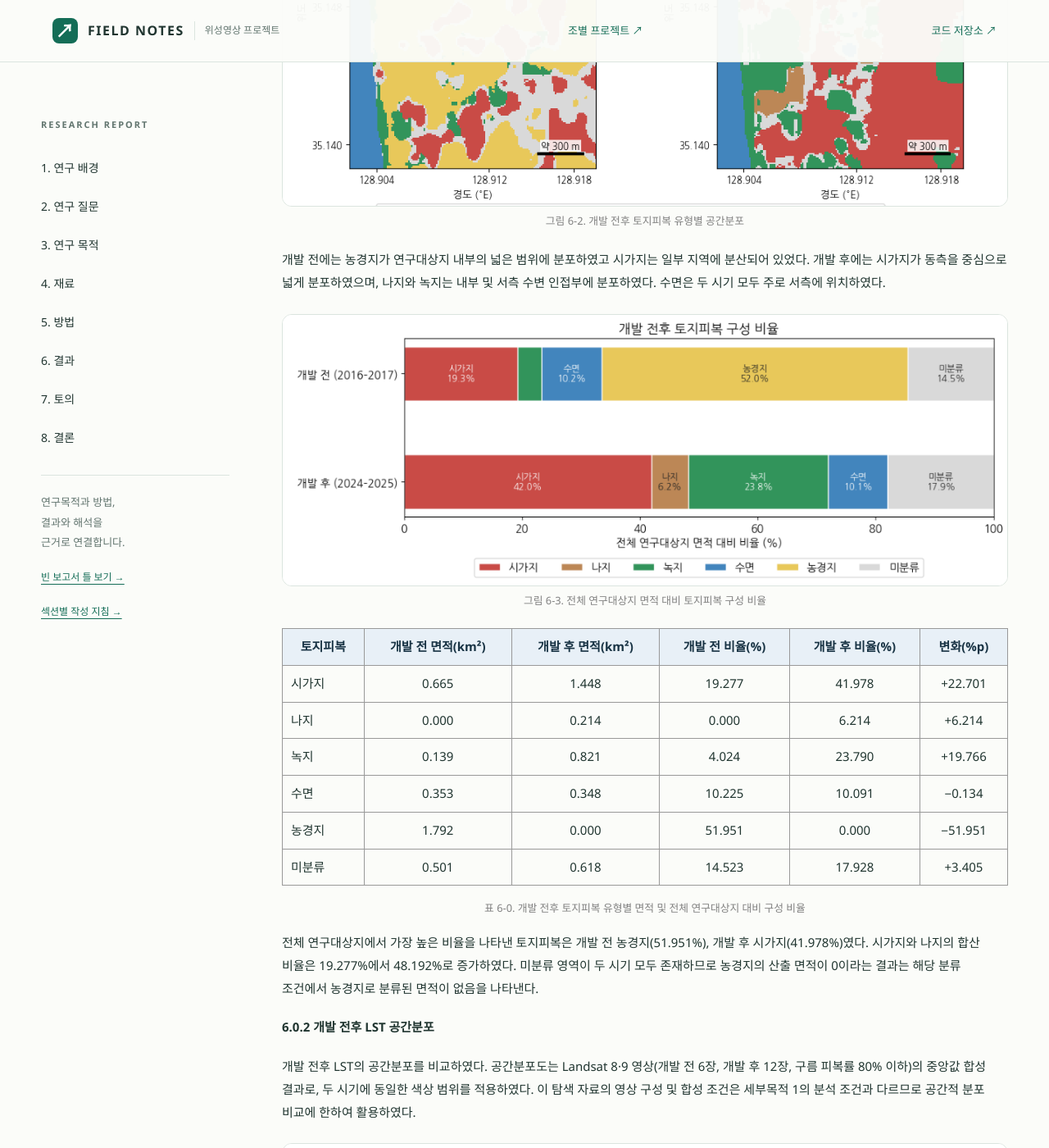
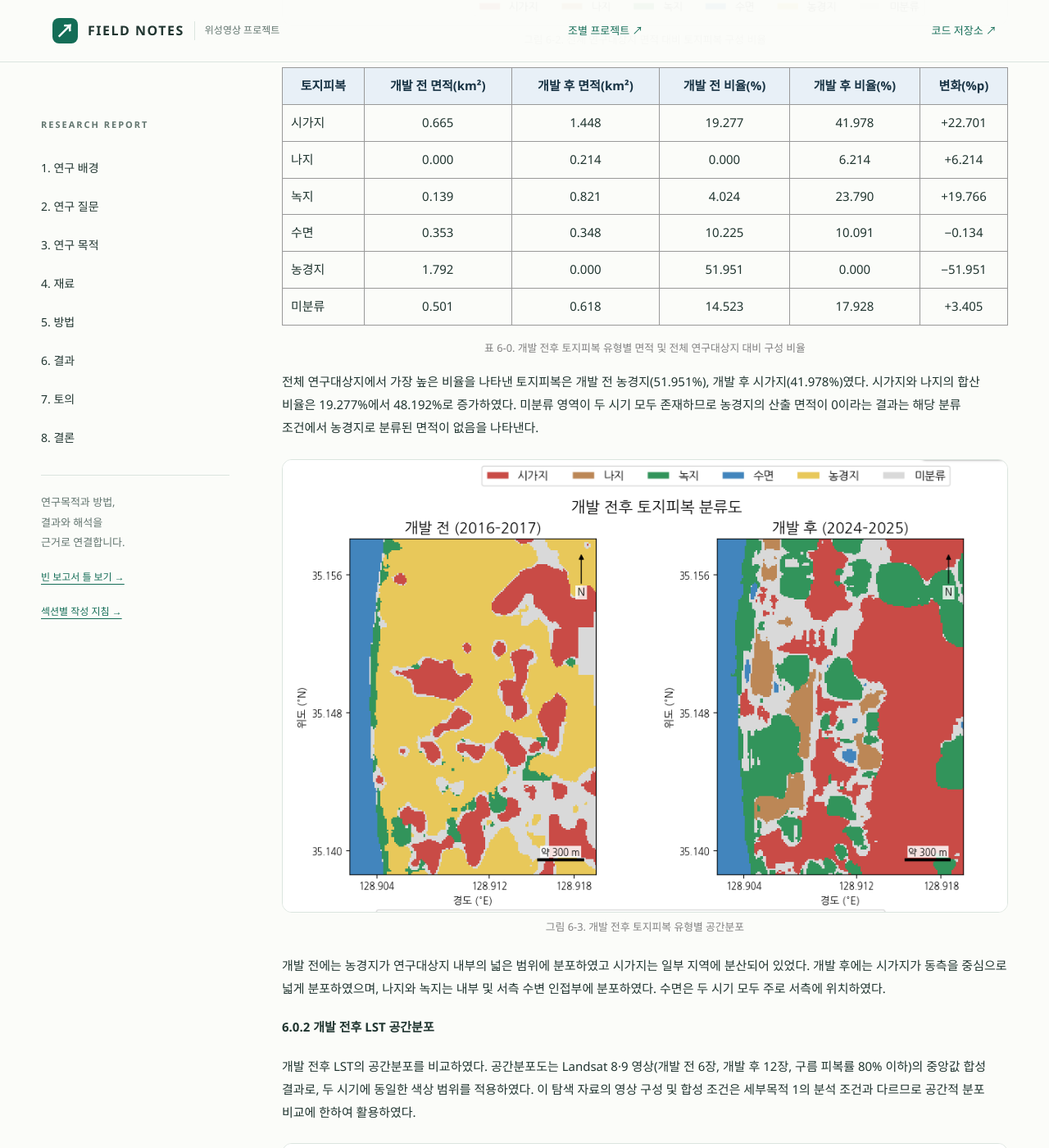
Before and after one commit to kimeunbyeol244/surveying-final-project-6, a Jekyll site: the page built from docs/index.md, in a window 1280 px wide and 1400 px high, scrolled down 17452 px. Shown: the whole window at 82% size. Built offline with Jekyll 4.4.1, drawn with Linux system fonts in a browser that asks for light colours; part of the change alters nothing that is shown.

Commit message:
Update index.md

```diff
--- a/docs/index.md
+++ b/docs/index.md
@@ -328,15 +328,8 @@ Dynamic World V1의 평균 분류 확률을 5개 토지피복 유형으로 통
 시가지 분류 면적은 0.665km²에서 1.448km²로 0.783km² 증가하였다. 나지는 개발 전 산출 면적이 0.000km²였으며 개발 후 0.214km²로 나타났다. 녹지는 0.139km²에서 0.821km²로 0.682km² 증가하였다. 농경지는 개발 전 1.792km²에서 개발 후 0.000km²로 산출되었다. 수면은 0.353km²에서 0.348km²로 0.005km² 감소하였다. 미분류 면적은 0.501km²에서 0.618km²로 증가하였다.
 
 <figure class="report-result-figure">
-  <img src="figures/basic_landcover_map.png" alt="개발 전후 토지피복 유형별 공간분포" width="900">
-  <figcaption>그림 6-2. 개발 전후 토지피복 유형별 공간분포</figcaption>
-</figure>
-
-개발 전에는 농경지가 연구대상지 내부의 넓은 범위에 분포하였고 시가지는 일부 지역에 분산되어 있었다. 개발 후에는 시가지가 동측을 중심으로 넓게 분포하였으며, 나지와 녹지는 내부 및 서측 수변 인접부에 분포하였다. 수면은 두 시기 모두 주로 서측에 위치하였다.
-
-<figure class="report-result-figure">
   <img src="figures/basic_landcover_ratio.png" alt="전체 연구대상지 면적 대비 토지피복 구성 비율" width="900">
-  <figcaption>그림 6-3. 전체 연구대상지 면적 대비 토지피복 구성 비율</figcaption>
+  <figcaption>그림 6-2. 전체 연구대상지 면적 대비 토지피복 구성 비율</figcaption>
 </figure>
 
 <div style="overflow-x:auto; margin:16px 0 8px;">
@@ -407,6 +400,13 @@ Dynamic World V1의 평균 분류 확률을 5개 토지피복 유형으로 통
 <p class="report-result-table-caption">표 6-0. 개발 전후 토지피복 유형별 면적 및 전체 연구대상지 대비 구성 비율</p>
 
 전체 연구대상지에서 가장 높은 비율을 나타낸 토지피복은 개발 전 농경지(51.951%), 개발 후 시가지(41.978%)였다. 시가지와 나지의 합산 비율은 19.277%에서 48.192%로 증가하였다. 미분류 영역이 두 시기 모두 존재하므로 농경지의 산출 면적이 0이라는 결과는 해당 분류 조건에서 농경지로 분류된 면적이 없음을 나타낸다.
+
+<figure class="report-result-figure">
+  <img src="figures/basic_landcover_map.png" alt="개발 전후 토지피복 유형별 공간분포" width="900">
+  <figcaption>그림 6-3. 개발 전후 토지피복 유형별 공간분포</figcaption>
+</figure>
+
+개발 전에는 농경지가 연구대상지 내부의 넓은 범위에 분포하였고 시가지는 일부 지역에 분산되어 있었다. 개발 후에는 시가지가 동측을 중심으로 넓게 분포하였으며, 나지와 녹지는 내부 및 서측 수변 인접부에 분포하였다. 수면은 두 시기 모두 주로 서측에 위치하였다.
 
 #### 6.0.2 개발 전후 LST 공간분포
 
@@ -598,7 +598,6 @@ NDBI 통제 후 평균 LST는 같은 구간 순으로 44.868℃, 45.088℃, 45.1
 
 
 
-
 <h2 id="discussion" style="scroll-margin-top: 100px;">7. 토의</h2>
 
 <h2 id="conclusion" style="scroll-margin-top: 100px;">8. 결론</h2>
```
